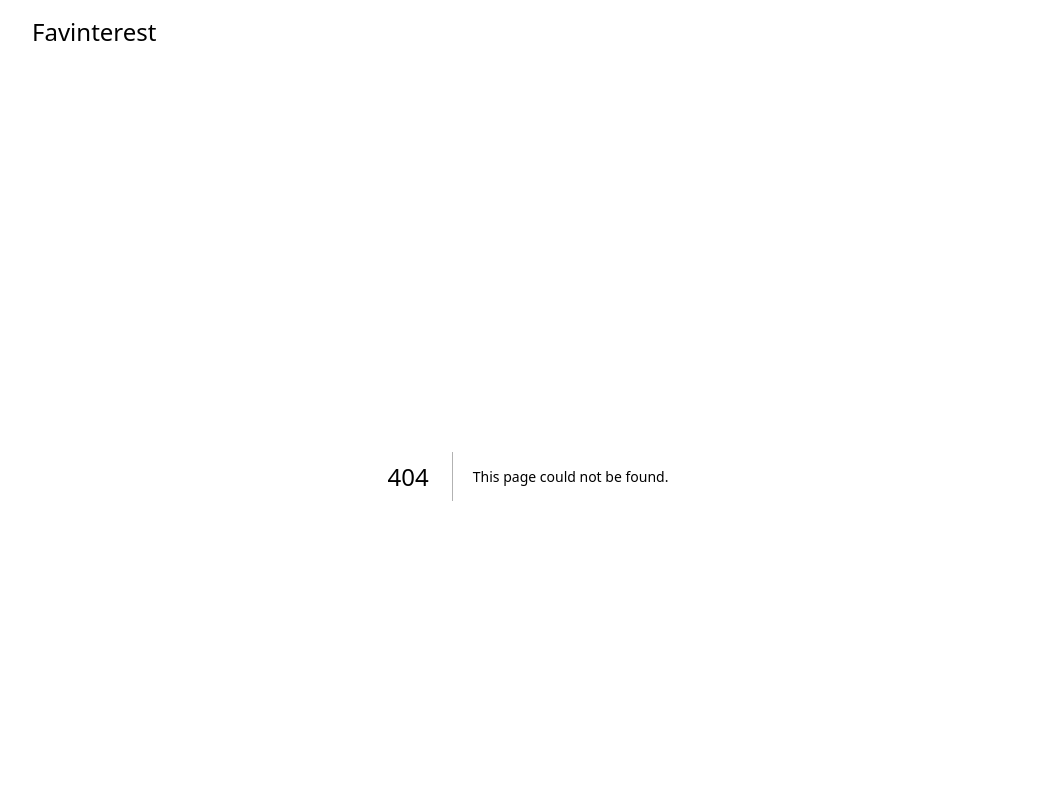
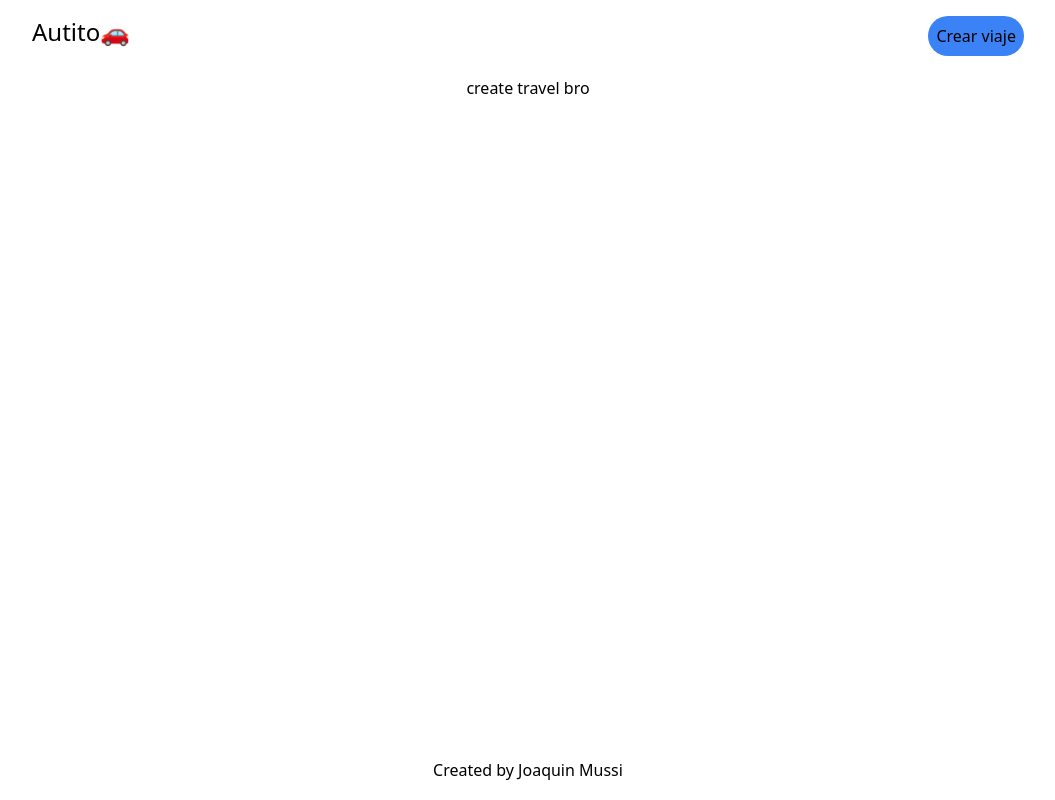
Before and after one commit to MussiDev/autito, a Next.js app: page /travels/newTravel in a window 1280 px wide. Before the commit this address had no page. Shown: the top 800 px of the page, without its empty margins (112-1167 px from the left). Built offline with nearby package versions, Linux system fonts and the light colour scheme.

Commit message:
create structure of folders initial

```diff
--- /dev/null
+++ b/app/_error.tsx
@@ -0,0 +1,18 @@
+import { NextPageContext } from "next";
+
+function Error(statusCode: number) {
+	return (
+		<p>
+			{statusCode
+				? `An error ${statusCode} occurred on server`
+				: "An error occurred on client"}
+		</p>
+	);
+}
+
+Error.getInitialProps = ({ res, err }: NextPageContext) => {
+	const statusCode = res ? res.statusCode : err ? err.statusCode : 404;
+	return { statusCode };
+};
+
+export default Error;
--- a/app/layout.tsx
+++ b/app/layout.tsx
@@ -1,12 +1,11 @@
 import "./globals.css";
 
-import { Inter } from "next/font/google";
+import Footer from "@/components/Footer/Footer";
 import type { Metadata } from "next";
-
-const inter = Inter({ subsets: ["latin"] });
+import Navbar from "@/components/Navbar/Navbar";
 
 export const metadata: Metadata = {
-	title: "Favinterest",
+	title: "Autito 🚗",
 	description: "Web App about post images",
 };
 
@@ -18,15 +17,11 @@ export default function RootLayout({
 	return (
 		<html lang='en'>
 			<body className='grid min-h-screen grid-rows-[60px,1fr,60px] gap-4'>
-				<header className='m-auto w-full max-w-screen-lg p-4'>
-					<h2 className='text-2xl font-medium'>Favinterest</h2>
-				</header>
+				<Navbar />
 				<main className='m-auto flex h-full  w-full max-w-screen-lg flex-col items-center justify-between px-4'>
 					{children}
 				</main>
-				<footer className='m-auto w-full max-w-screen-lg p-4 text-center'>
-					Created by Joaquin Mussi
-				</footer>
+				<Footer />
 			</body>
 		</html>
 	);
--- /dev/null
+++ b/app/loading.tsx
@@ -0,0 +1,3 @@
+export default function Loading() {
+	return <p>'Loading...'</p>;
+}
--- a/app/page.tsx
+++ b/app/page.tsx
@@ -1,5 +1,3 @@
-import Image from 'next/image'
-
 export default function Home() {
-  return <article>test</article>;
+	return <article>test</article>;
 }
--- /dev/null
+++ b/app/travels/newTravel/page.tsx
@@ -0,0 +1,3 @@
+export default function NewTravel() {
+	return <div>create travel bro</div>;
+}
--- /dev/null
+++ b/components/Footer/Footer.tsx
@@ -0,0 +1,9 @@
+import React from "react";
+
+export default function Footer() {
+	return (
+		<footer className='m-auto w-full max-w-screen-lg p-4 text-center'>
+			Created by Joaquin Mussi
+		</footer>
+	);
+}
--- /dev/null
+++ b/components/Navbar/Navbar.tsx
@@ -0,0 +1,13 @@
+import Link from "next/link";
+import React from "react";
+
+export default function Navbar() {
+	return (
+		<header className='m-auto w-full max-w-screen-lg p-4 flex justify-between'>
+			<h2 className='text-2xl font-medium'>Autito🚗</h2>
+			<Link className='bg-blue-500 p-2 rounded-full' href='/travels/newTravel'>
+				Crear viaje
+			</Link>
+		</header>
+	);
+}
--- a/next.config.js
+++ b/next.config.js
@@ -1,4 +1,9 @@
 /** @type {import('next').NextConfig} */
-const nextConfig = {}
+const nextConfig = {
+    reactStrictMode: true,
+    experimental:{
+        appDir: true
+    }
+}
 
 module.exports = nextConfig
```
